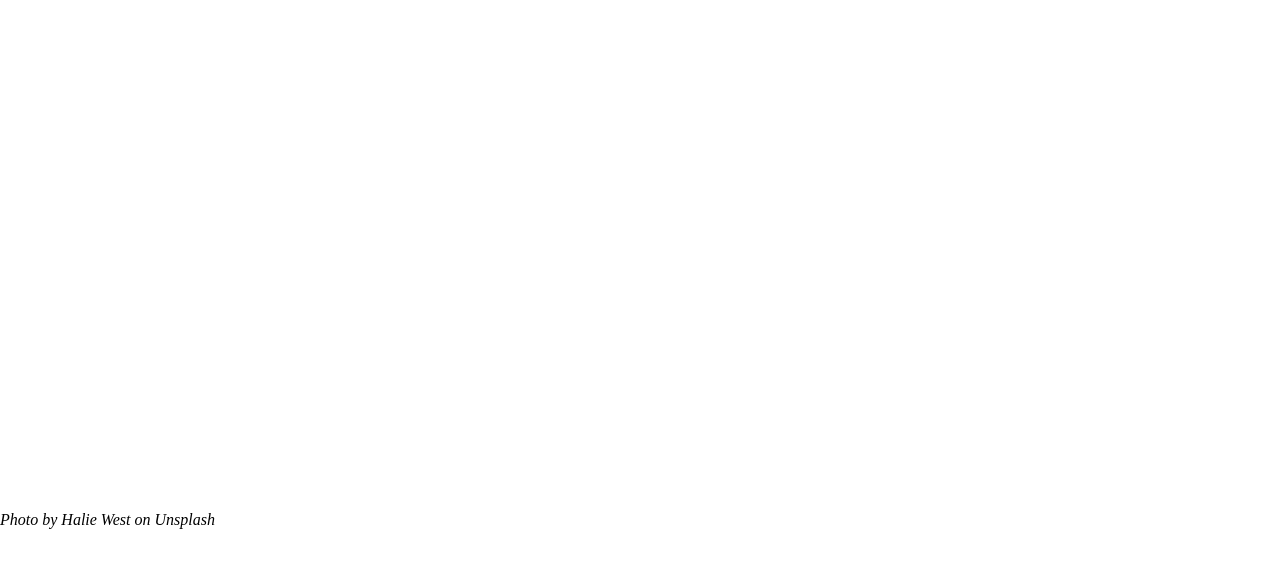
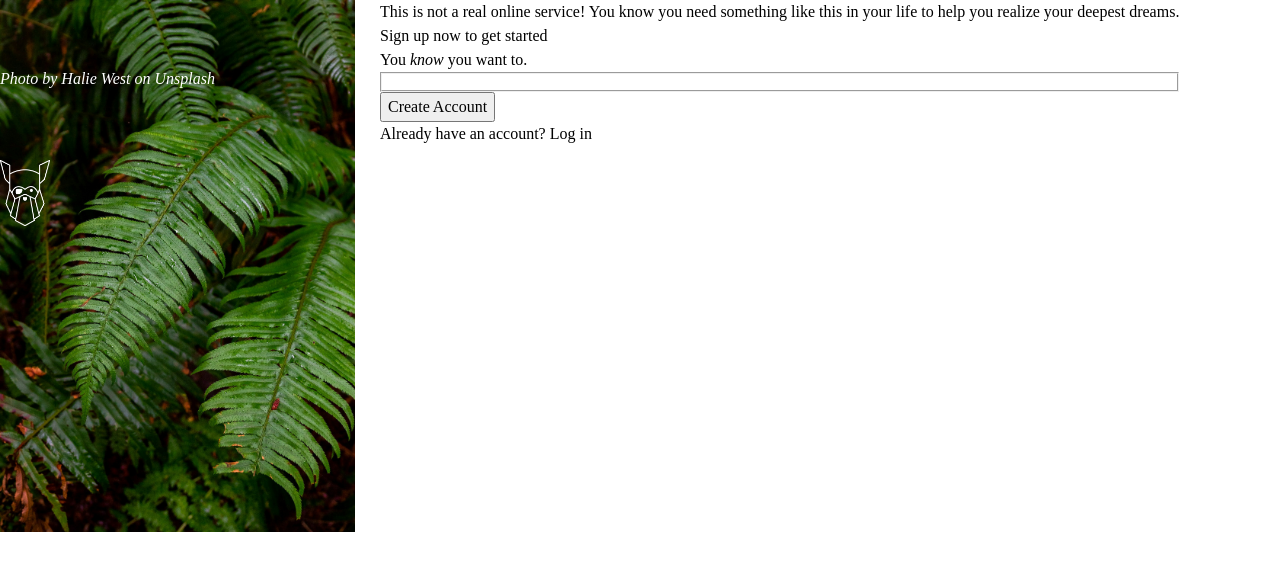
Before and after one commit to jameswang000/Sign-Up-Form, a plain HTML site: page index.html in a window 1280 px wide. Drawn offline with Linux system fonts and the light colour scheme.

Commit message:
Completed HTML skeleton, working on styling the left banner

```diff
--- a/index.html
+++ b/index.html
@@ -16,9 +16,24 @@
             <div class="citation-container">
                 <cite>Photo by Halie West on Unsplash</cite>
             </div>
+        </div>
+        <div class="content">
+            <p class="description">
+                This is not a real online service! You know you need something like this in
+                your life to help you realize your deepest dreams.<br>Sign up now to get started
+            </p>
+            <p class="call-to-action">
+                You <em>know</em> you want to.
+            </p>
 
+            <form class=signup-form method="post" action="example-backend.com">
+                <fieldset class="personal-information">
+
+                </fieldset>
+                <button class=submit-button type="submit">Create Account</button>
+                <p>Already have an account? <a src="example-login-page.com">Log in</a></p>
+            </form>
         </div>
-        <div class="content"></div>
     </div>
 </body>
 </html>
--- a/stylesheet.css
+++ b/stylesheet.css
@@ -45,6 +45,33 @@
     isolation: isolate;
 }
 
+.page {
+    display: flex;
+    width : 100%;
+    height: 100%;
+}
+
 .banner {
+    position : relative;
+    background-image: url(images/halie-west-25xggax4bSA-unsplash.jpg);
+    background-size: contain;
+    background-repeat: no-repeat;
+}
+
+.odin-container {
+    height: 12.5%;
+    position : relative;
+    top : 30%;
+    display: flex;
+}
+
+.odin-image {
+    height: 100%;
+    position : relative;
+
 
 }
+
+cite {
+    color : white;
+}
```
Lines whose indentation alone changed are shown as unchanged.
